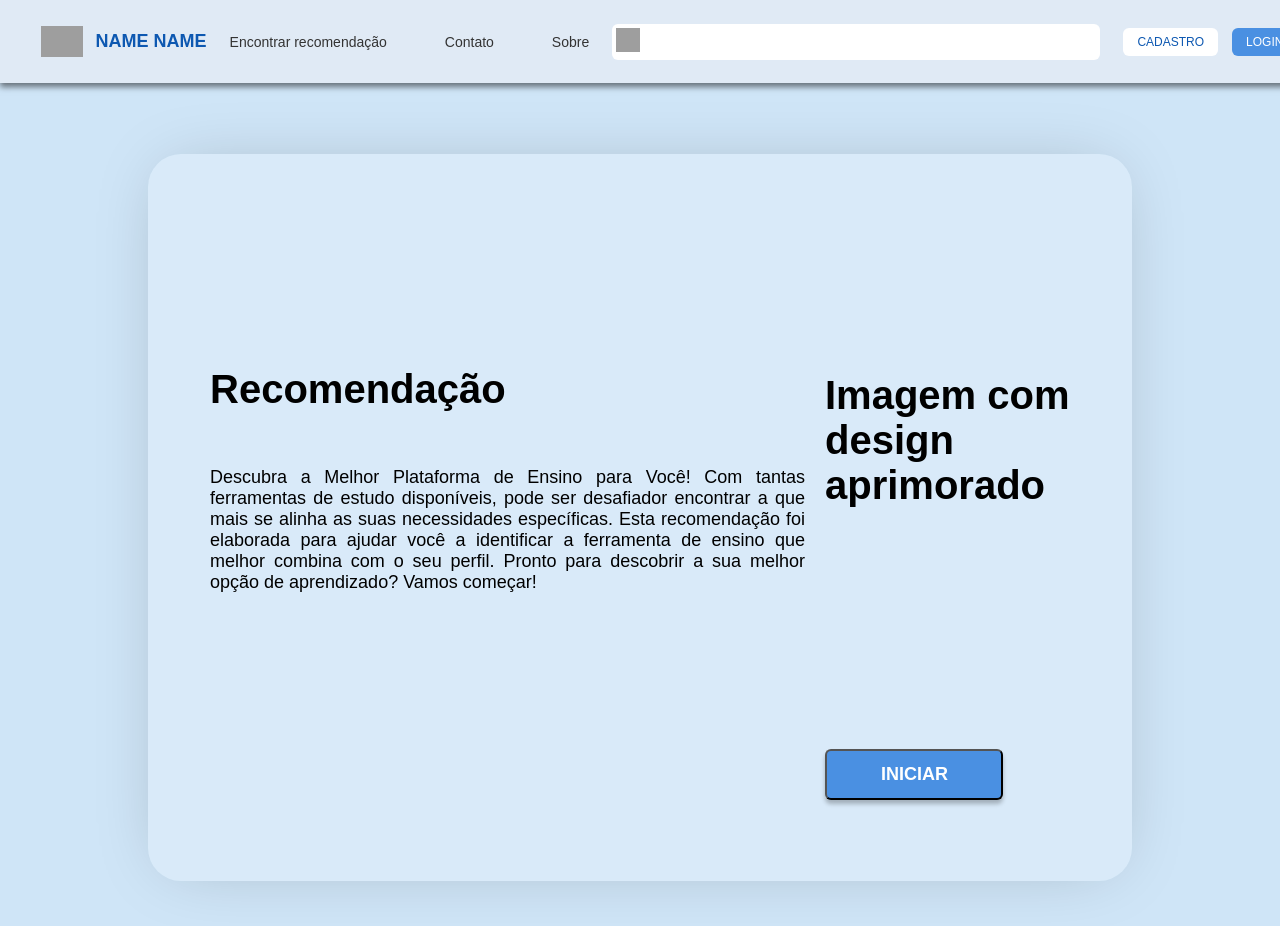
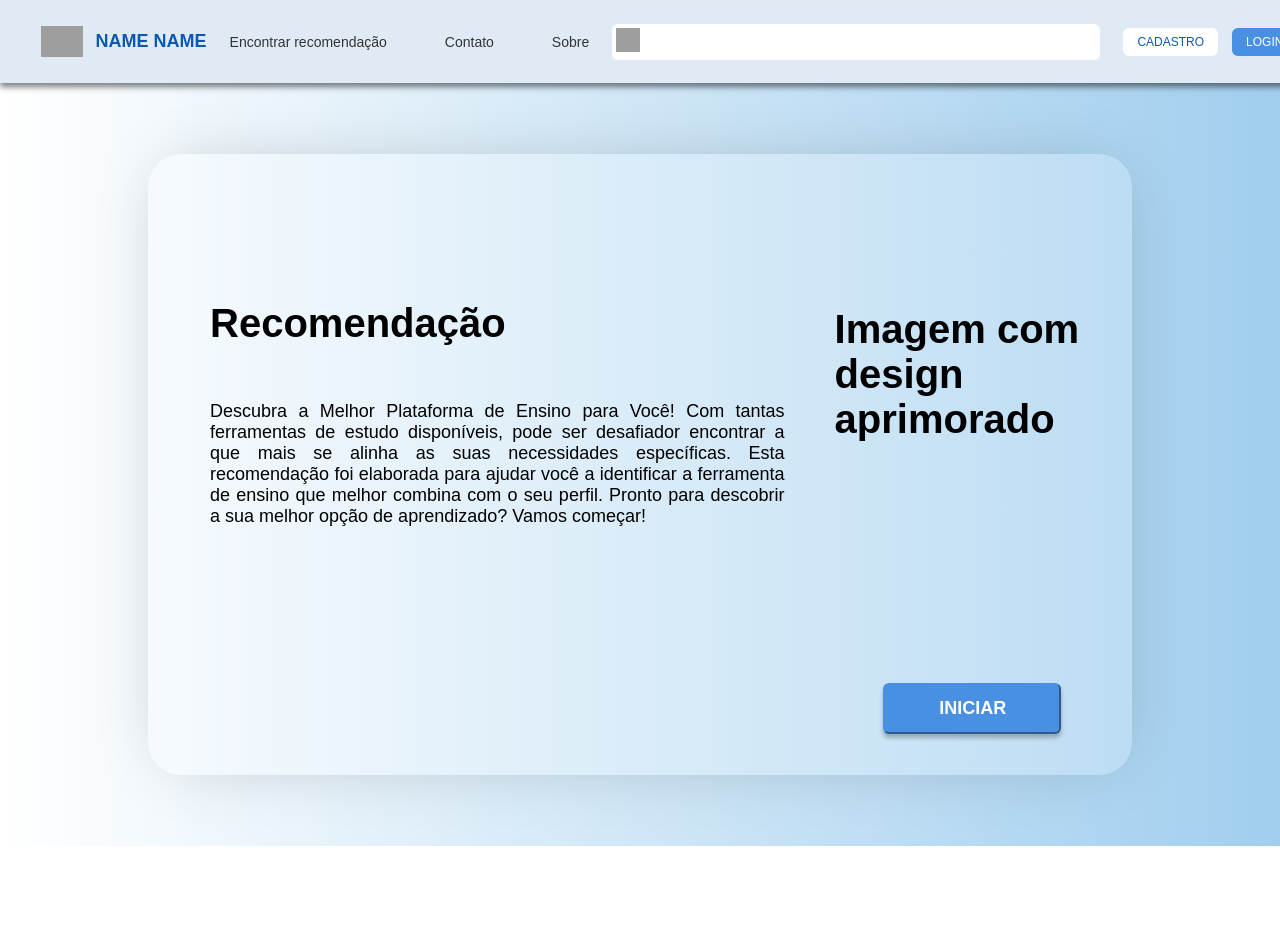
Before and after one commit to gabrielfreitas1406/software-recomendacao, a Next.js app in the folder frontend/: page /init/recommendation in a window 1280 px wide. Shown: the top 926 px of the page. After the commit the page ends 846 px from the top, so only its background shows below. Built offline with nearby package versions, Linux system fonts and the light colour scheme; grey boxes are pictures that could not be loaded.

Commit message:
:rocket: [IMPROVEMENT]: Ajustando o background e os botões da aplicação

```diff
--- a/frontend/src/app/components/categories/about/AboutCard.tsx
+++ b/frontend/src/app/components/categories/about/AboutCard.tsx
@@ -15,6 +15,8 @@ const AboutCard: React.FC<AboutCardProps> = ({
 }) => {
   {
   }
+  const isNextButton = buttonLabel === "Próxima";
+
   return (
     <div className="card-categories-about">
       <div className="content-wrapper-categories-card">
@@ -25,7 +27,9 @@ const AboutCard: React.FC<AboutCardProps> = ({
 
         <div className="content-right-categories-card">
           <h2 className="title-card">{imageTitle}</h2>
-          <button className="categories-card-button">{buttonLabel}</button>
+          <button className={isNextButton ? "next-button" : "init-button"}>
+            {buttonLabel}
+          </button>
         </div>
       </div>
     </div>
--- a/frontend/src/app/engagement/about/page.tsx
+++ b/frontend/src/app/engagement/about/page.tsx
@@ -6,7 +6,7 @@ const EngagementAboutPage: React.FC = () => {
     <div className="page-container">
       <AboutCard
         title="ENGAJAMENTO"
-        description="O engajamento representa a profundidade do envolvimento emocional, cognitivo e comportamental que o público experimenta durante uma interação. Compreender os diferentes tipos de engajamento é essencial para criar atividades que realmente motivem e envolvam seus alunos.\n\n"
+        description="O engajamento representa a profundidade do envolvimento emocional, cognitivo e comportamental que o público experimenta durante uma interação. Compreender os diferentes tipos de engajamento é essencial para criar atividades que realmente motivem e envolvam seus alunos. Nesta seção, iremos descobrir qual o tipo de engajamento que você deseja proporcionar à sua turma."
         imageTitle="Imagem com design aprimorado"
         buttonLabel="Próxima"
       />
--- /dev/null
+++ b/frontend/src/app/styles/buttons/buttons.css
@@ -0,0 +1,30 @@
+.next-button {
+  border-radius: 6px;
+  border: 2px solid rgb(74, 144, 226);
+  background-color: rgb(74, 144, 226);
+  box-shadow: 0 4px 4px rgba(0, 0, 0, 0.25);
+  color: #fff;
+  font: 600 18px Montserrat, sans-serif;
+  margin-top: 186px;
+  margin-left: 18%;
+  padding: 13px 30px; /* Ajuste para um padding simétrico */
+  text-align: center;
+  text-transform: uppercase;
+  display: inline-block; /* Permite ajuste ao conteúdo */
+  cursor: pointer;
+}
+
+.init-button {
+  border-radius: 6px;
+  border-color: rgb(74, 144, 226);
+  background-color: rgb(74, 144, 226);
+  box-shadow: 0 4px 4px rgba(0, 0, 0, 0.25);
+  color: #fff;
+  font: 600 18px Montserrat, sans-serif;
+  margin-top: 186px;
+  margin-left: 18%;
+  padding: 13px 54px;
+  text-align: center;
+  text-transform: uppercase;
+  width: 178px;
+}
--- a/frontend/src/app/styles/categories/about/categories-about.css
+++ b/frontend/src/app/styles/categories/about/categories-about.css
@@ -37,12 +37,13 @@
   box-shadow: 0 0 70px -22px rgba(0, 0, 0, 0.25);
   margin: 71px auto;
   max-width: 895px;
-  padding: 186px 27px 81px 62px;
+
+  padding: 120px 27px 41px 62px;
 }
 
 .content-wrapper-categories-card {
   display: flex;
-  gap: 20px;
+  gap: 50px;
 }
 
 .content-left-categories-card {
@@ -56,19 +57,6 @@
 .description-card {
   font: 400 18px Montserrat, sans-serif;
   text-align: justify;
-}
-
-.categories-card-button {
-  border-radius: 6px;
-  background-color: rgb(74, 144, 226);
-  box-shadow: 0 4px 4px rgba(0, 0, 0, 0.25);
-  color: #fff;
-  font: 600 18px Montserrat, sans-serif;
-  margin-top: 186px;
-  padding: 13px 54px;
-  text-align: center;
-  text-transform: uppercase;
-  width: 178px;
 }
 
 @media (max-width: 991px) {
--- a/frontend/src/app/styles/categories/recommendations/categories-recommendations.css
+++ b/frontend/src/app/styles/categories/recommendations/categories-recommendations.css
@@ -3,7 +3,13 @@
 }
 
 .categories-recommendations-content {
-  background-color: #cfe5f7;
+  background: rgb(2, 0, 36);
+  background: linear-gradient(
+    90deg,
+    rgba(2, 0, 36, 1) 0%,
+    rgba(255, 255, 255, 1) 0%,
+    rgba(161, 206, 238, 1) 100%
+  );
   padding-bottom: 40px;
 }
 
--- a/frontend/src/app/styles/globals.css
+++ b/frontend/src/app/styles/globals.css
@@ -1,5 +1,6 @@
 @import "./header.css";
 @import "./card/card.css";
+@import "./buttons/buttons.css";
 
 @import "./home/categoriesCard.css";
 @import "./home/hero.css";
@@ -44,7 +45,13 @@ body {
 }
 /*=========================== ESTILO DAS PÁGINAS ===========================*/
 .style-page {
-  background-color: #cfe5f7;
+  background: rgb(2, 0, 36);
+  background: linear-gradient(
+    90deg,
+    rgba(2, 0, 36, 1) 0%,
+    rgba(255, 255, 255, 1) 0%,
+    rgba(161, 206, 238, 1) 100%
+  );
   display: flex;
   flex-direction: column;
   overflow: hidden;
```
